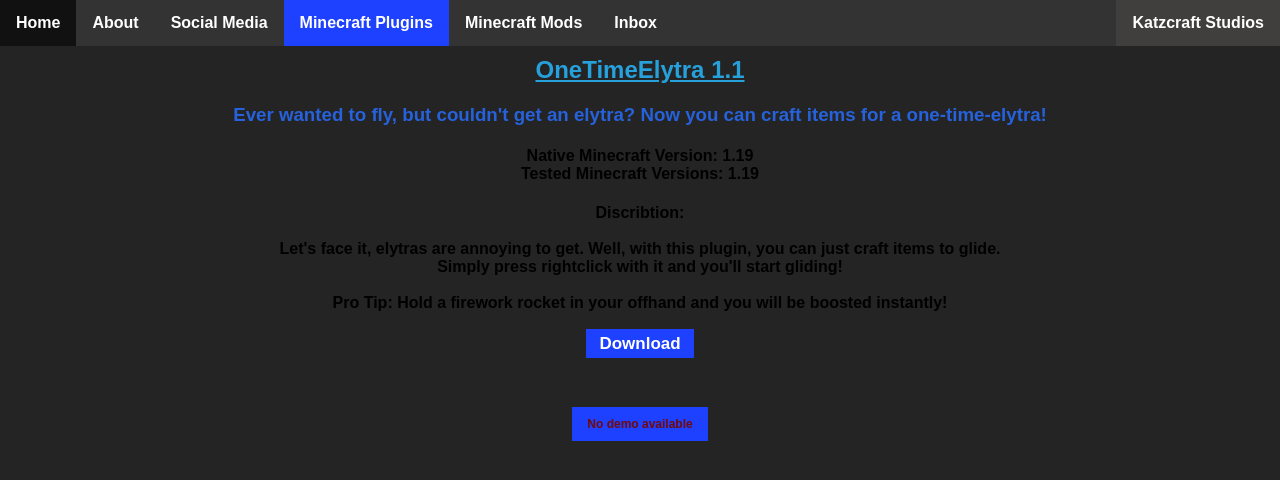
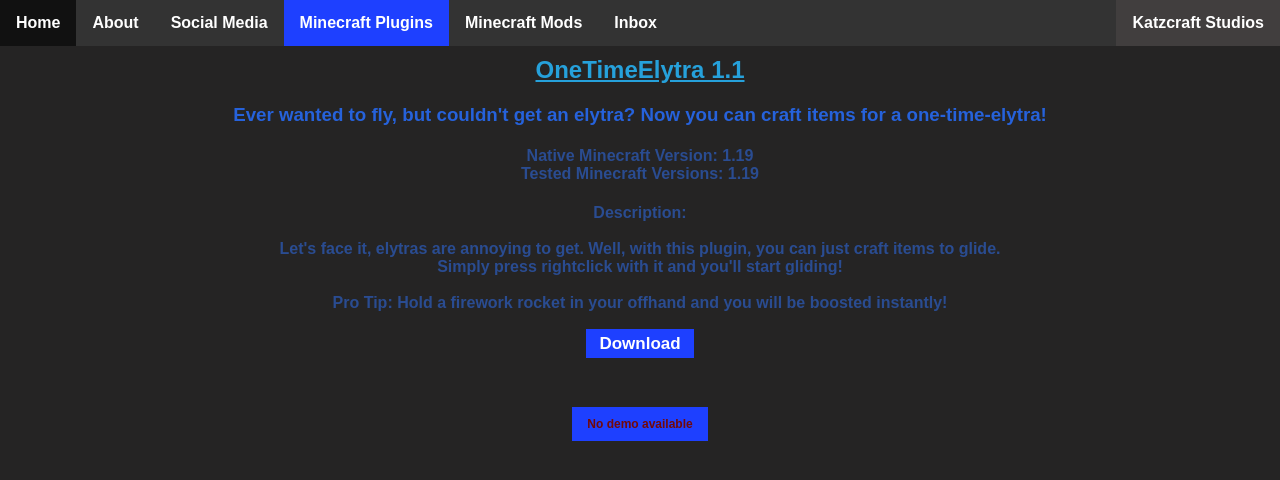
Before and after one commit to Castmax1311/katzcraft-studios-website, a plain HTML site: page onetimeelytra.html in a window 1280 px wide. Drawn offline with Linux system fonts and the light colour scheme.

Commit message:
bug fixes

```diff
--- a/onetimeelytra.html
+++ b/onetimeelytra.html
@@ -18,7 +18,7 @@
     <h3>Ever wanted to fly, but couldn't get an elytra? Now you can craft items for a one-time-elytra!</h3>
     <h4>Native Minecraft Version: 1.19<br>
     Tested Minecraft Versions: 1.19</h4>
-    <h4>Discribtion:<br><br>
+    <h4>Description:<br><br>
       Let's face it, elytras are annoying to get. Well, with this plugin, you can just craft items to glide.<br>
       Simply press rightclick with it and you'll start gliding!<br><br>
       Pro Tip: Hold a firework rocket in your offhand and you will be boosted instantly!</h4>
--- a/styles.css
+++ b/styles.css
@@ -31,7 +31,7 @@ h3 {
   text-align: center;
 }
 h4 {
-  color: rgb(0, 0, 0);
+  color: rgb(42, 76, 145);
   text-align: center;
 }
 h5 {
```
Also changed, not shown: advancedbiomsmod.html (+1 -1 lines), katzcrafttimer.html (+1 -1 lines), simplestarwarsmod.html (+1 -1 lines).
